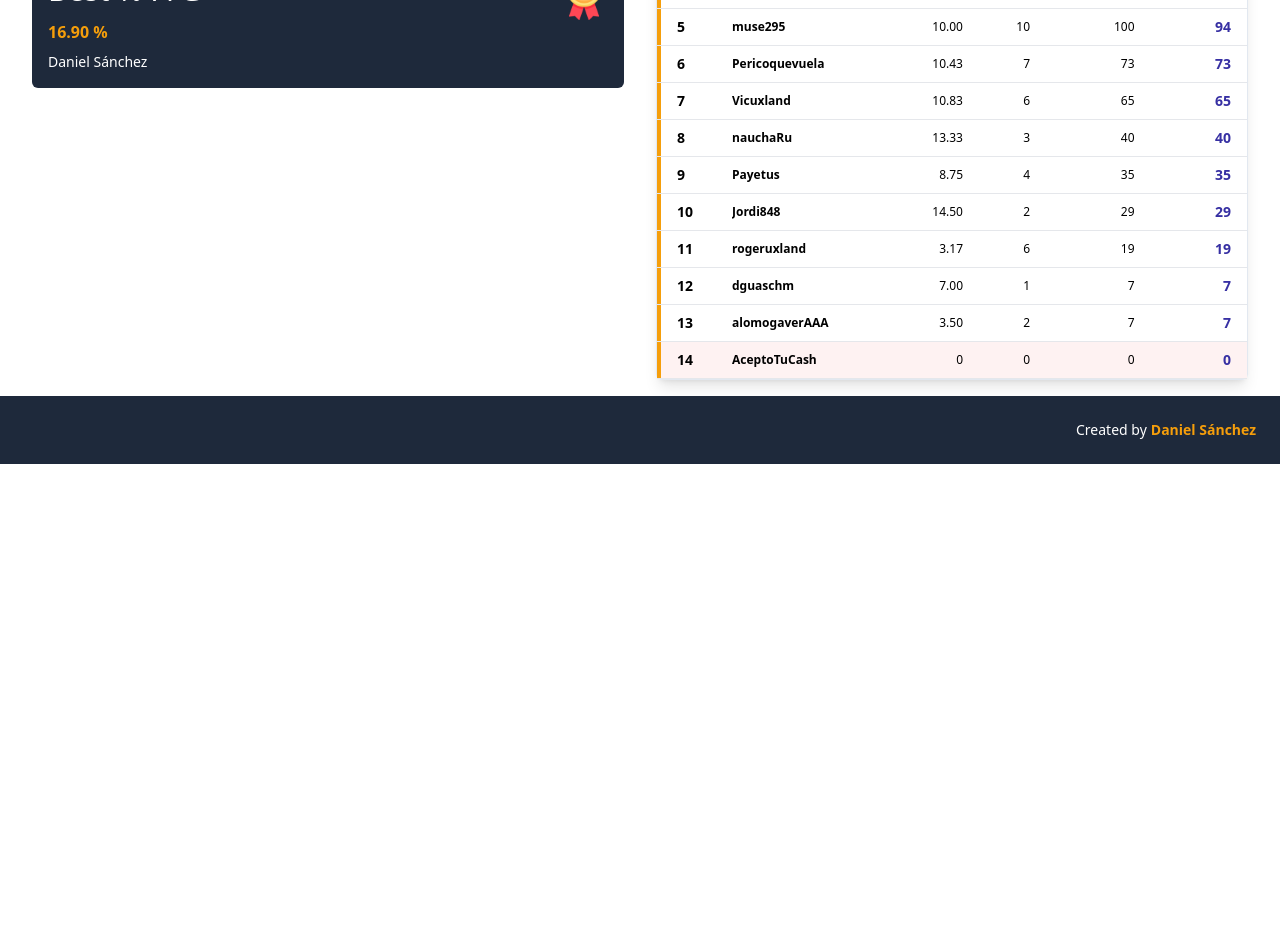
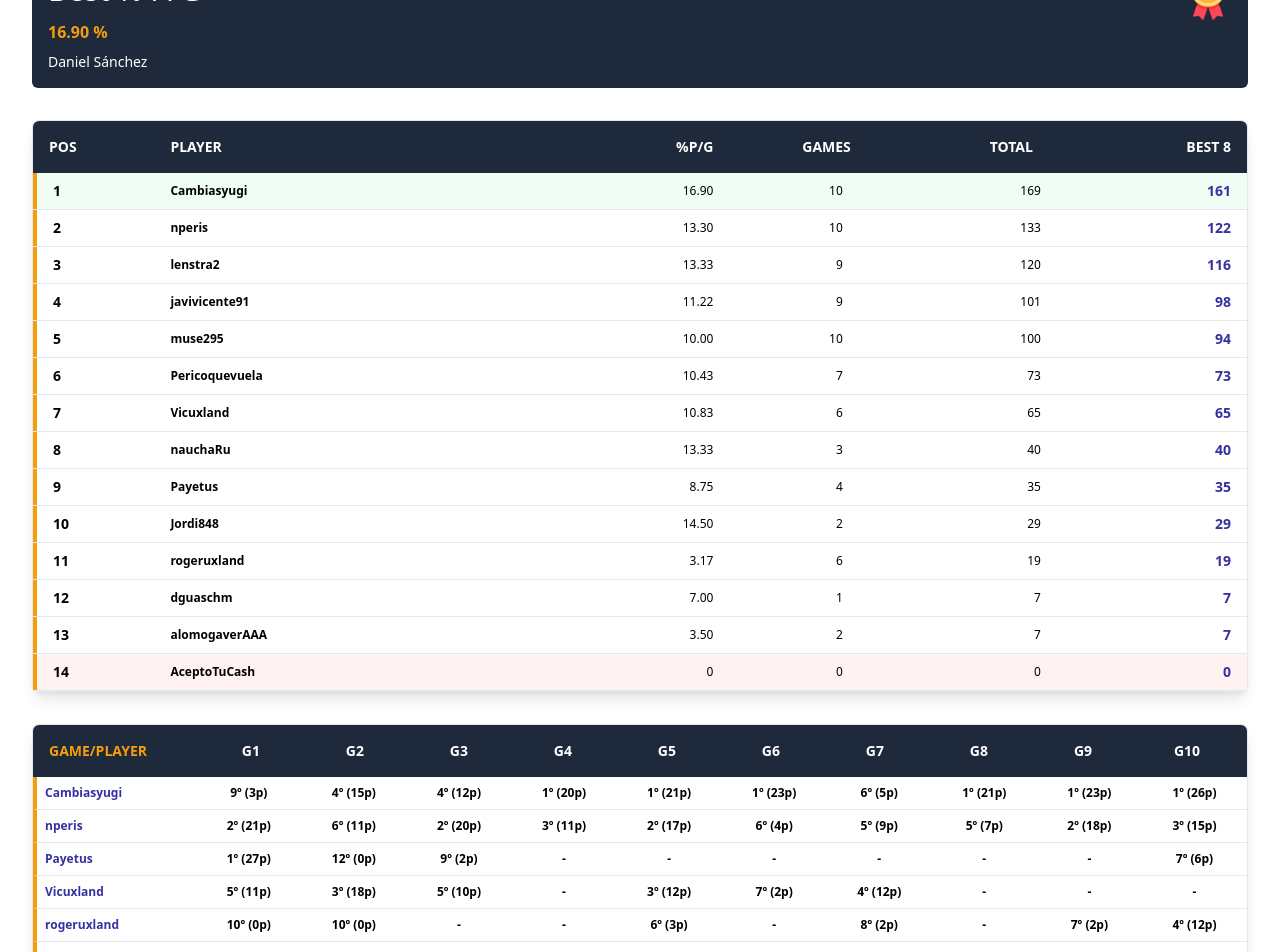
Before and after one commit to dguasch89/poker-league, a React (Vite) app: page / in a window 1280 px wide. Shown: the part 460-1412 px from the top of the page. Before the commit the page ends 924 px from the top, so only its background shows below. Built offline with nearby package versions, Linux system fonts and the light colour scheme.

Commit message:
feat: add season games detail

```diff
--- /dev/null
+++ b/src/UI/components/SeasonDetail.tsx
@@ -0,0 +1,43 @@
+import {IGame, IPlayer, ISeason} from '../../domain/interfaces';
+import {getPlayerGamePoints, getPlayerGamePosition} from '../../domain/season-best-8';
+import {usePlayersStore} from '../../state/players';
+
+interface SeasonDetailProps {
+  season: ISeason;
+}
+
+export function SeasonDetail(props: SeasonDetailProps) {
+  const players = usePlayersStore.getState().players;
+
+  return (
+    <div>
+      <div className="border rounded-md shadow-lg max-sm:hidden">
+        <div className="grid grid-cols-seasonDetail justify-between pl-4 pr-4 gap-4 bg-slate-800 rounded-t-md">
+          <div className="font-bold uppercase text-amber-500 text-xs sm:text-sm pt-4 pb-4 truncate">
+            Game/Player
+          </div>
+          {props.season.games.map((g: IGame) => (
+            <div className="font-bold uppercase text-white text-center text-xs sm:text-sm pt-4 pb-4 truncate">
+              G{g.id}
+            </div>
+          ))}
+        </div>
+        {players.map((p: IPlayer) => (
+          <div className="grid grid-cols-seasonDetail w-full p-2 gap-4 border-b border-l-4 border-l-amber-500 items-center">
+            <div className="text-xs font-bold text-indigo-800">{p.nickname}</div>
+            {props.season.games.map((g: IGame) => (
+              <div className="text-xs font-bold text-center">
+                {getPlayerGamePosition(g, p.id) !== 0
+                  ? `${getPlayerGamePosition(g, p.id)}º (${getPlayerGamePoints(g, p.id)}p)`
+                  : '-'}
+              </div>
+            ))}
+          </div>
+        ))}
+      </div>
+      <div className="sm:hidden text-center text-bold text-sm">
+        Rotate your phone or go to Desktop to see more statistics
+      </div>
+    </div>
+  );
+}
--- a/src/UI/components/Standings.tsx
+++ b/src/UI/components/Standings.tsx
@@ -30,7 +30,7 @@ export function Standings(props: StandingsProps) {
           GAMES
         </div>
         <div className="font-bold uppercase text-white text-xs sm:text-sm text-right pt-4 pb-4 pr-4 truncate">
-          TOTAL POINTS
+          TOTAL
         </div>
       </div>
       <div className="flex flex-col">
--- a/src/UI/components/Standings-best-8.tsx
+++ b/src/UI/components/StandingsBest8.tsx
@@ -31,10 +31,10 @@ export function StandingsBest8(props: StandingsProps) {
           GAMES
         </div>
         <div className="font-bold uppercase text-white text-xs sm:text-sm text-right pt-4 pb-4 pr-4 truncate">
-          TOTAL POINTS
+          TOTAL
         </div>
         <div className="font-bold uppercase text-white text-xs sm:text-sm text-right pt-4 pb-4 pr-4 truncate">
-          BEST 8 GAMES
+          BEST 8
         </div>
       </div>
       <div className="flex flex-col">
--- a/src/UI/views/HomePage/HomePage.tsx
+++ b/src/UI/views/HomePage/HomePage.tsx
@@ -5,8 +5,9 @@ import './homePage.css';
 import {useSeasonsStore} from '../../../state/seasons';
 import {ISeason} from '../../../domain/interfaces';
 import {isSeasonFinalized} from '../../../domain/season';
-import {StandingsBest8} from '../../components/Standings-best-8';
-import {SeasonHighlightsBest8} from '../../components/SeasonHighlights-best-8';
+import {StandingsBest8} from '../../components/StandingsBest8';
+import {SeasonHighlightsBest8} from '../../components/SeasonHighlightsBest8';
+import {SeasonDetail} from '../../components/SeasonDetail';
 
 export function HomePage() {
   const [seasonSelected, setSeasonSelected] = useState(2);
@@ -44,7 +45,7 @@ export function HomePage() {
       {seasons.map((season: ISeason) => (
         <div
           key={season.id}
-          className={`flex flex-col sm:flex-row gap-8 p-4 sm:pr-8 sm:pl-8 ${
+          className={`flex flex-col gap-8 p-4 sm:pr-8 sm:pl-8 ${
             seasonSelected != season.id && 'hidden'
           } `}
         >
@@ -55,14 +56,11 @@ export function HomePage() {
               <SeasonHighlightsBest8 season={season} />
             )
           ) : (
-            <div className="flex bg-indigo-800 rounded-md text-center text-white items-center justify-center font-semibold text-2xl italic p-10 w-full">
-              Highlights will appear when season ends
-            </div>
+            <div className="flex p-10 w-full">Highlights will appear when season ends</div>
           )}
 
-          <section className="flex flex-col w-full">
-            {season.id === 1 ? <Standings season={season} /> : <StandingsBest8 season={season} />}
-          </section>
+          {season.id === 1 ? <Standings season={season} /> : <StandingsBest8 season={season} />}
+          <SeasonDetail season={season} />
         </div>
       ))}
     </div>
--- a/src/domain/season-best-8.ts
+++ b/src/domain/season-best-8.ts
@@ -28,6 +28,18 @@ export const getPlayerGamePoints = (game: IGame, playerId: number): number => {
     const index = game.standings.findIndex((id: number) => id === playerId);
     const position = index != -1 ? index + 1 : 0;
     return getPointsByPosition(game.standings.length, position) || 0;
+  }
+};
+
+export const getPlayerGamePosition = (game: IGame, playerId: number): number => {
+  if (!game?.standings) {
+    throw new Error('Game must be defined');
+  } else if (isInvalidPlayer(playerId)) {
+    throw new Error('Invalid playerId. Must be defined and a number greater than or equal to');
+  } else {
+    const index = game.standings.findIndex((id: number) => id === playerId);
+    const position = index != -1 ? index + 1 : 0;
+    return position;
   }
 };
 
--- a/tailwind.config.cjs
+++ b/tailwind.config.cjs
@@ -7,6 +7,7 @@ module.exports = {
         // Complex site-specific column configuration
         standings: '10% 1fr 8% 10% 30%',
         standings6: '10% 1fr 8% 10% 15% 15%',
+        seasonDetail: '12% repeat(10, 1fr)',
         schedule: '1fr 4fr 1fr 4fr ',
       },
     },
```
Also changed, not shown: src/UI/components/SeasonHighlightsBest8.tsx (renamed from src/UI/components/SeasonHighlights-best-8.tsx).
